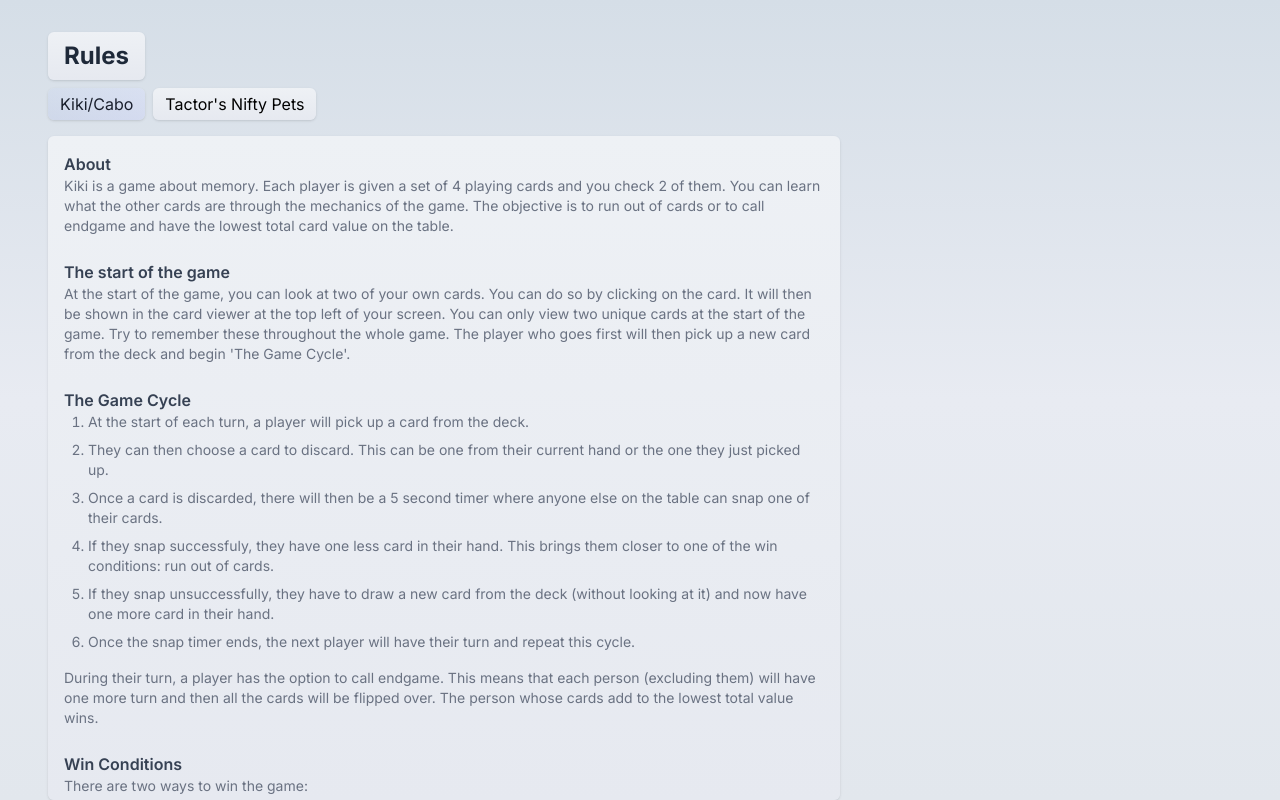
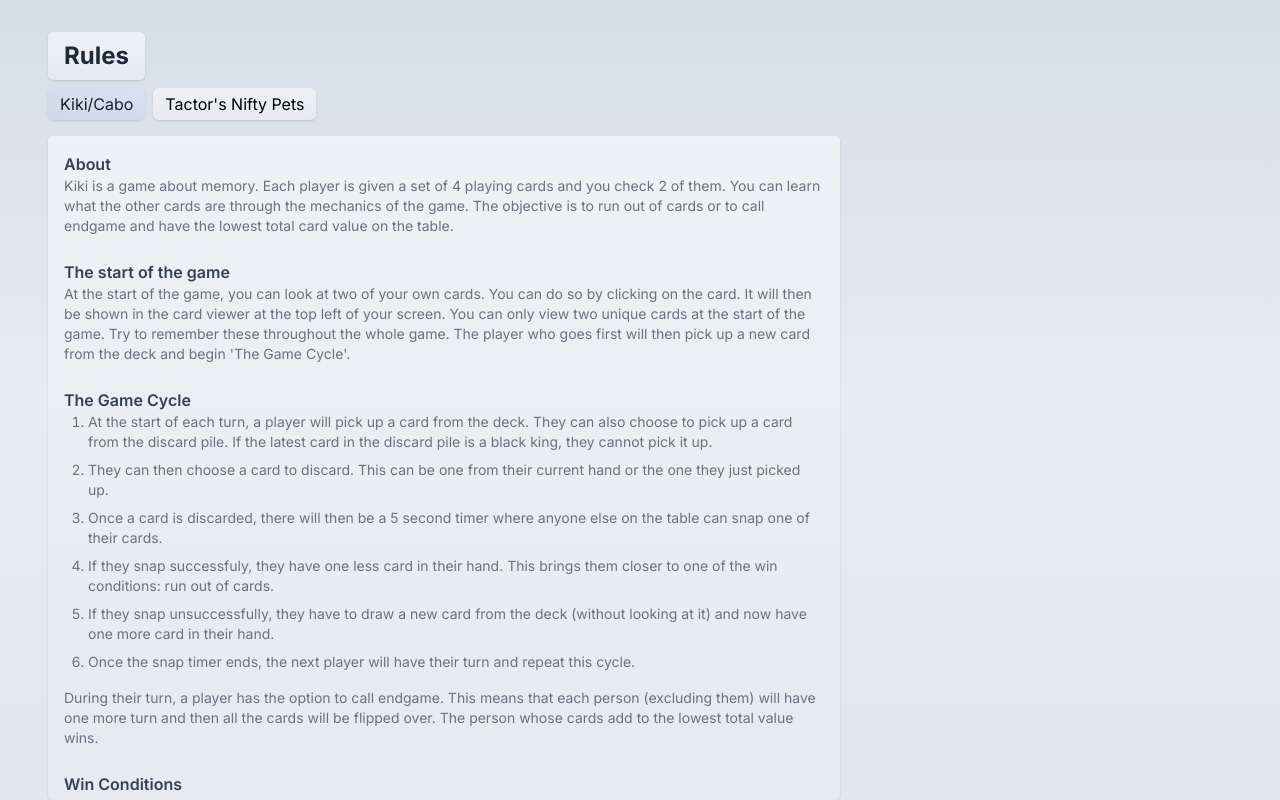
Before and after one commit to tactordev/cards, a Next.js app: page /rules in a window 1280 px wide. Both pictures are taken after a click on the element "Kiki/Cabo". Built offline with nearby package versions, Linux system fonts and the light colour scheme.

Commit message:
Upd.: rules - can't pick up black king from discard pile

```diff
--- a/app/rules/page.tsx
+++ b/app/rules/page.tsx
@@ -31,7 +31,7 @@ export default function Rules() {
 
                             <h3 className="text-gray-700 font-semibold text-md mt-6">The Game Cycle</h3>
                             <ol className="text-gray-500 text-sm list-decimal ml-6 flex flex-col gap-2">
-                                <li>At the start of each turn, a player will pick up a card from the deck.</li>
+                                <li>At the start of each turn, a player will pick up a card from the deck. They can also choose to pick up a card from the discard pile. If the latest card in the discard pile is a black king, they cannot pick it up.</li>
                                 <li>They can then choose a card to discard. This can be one from their current hand or the one they just picked up.</li>
                                 <li>Once a card is discarded, there will then be a 5 second timer where anyone else on the table can snap one of their cards.</li>
                                 <li>If they snap successfuly, they have one less card in their hand. This brings them closer to one of the win conditions: run out of cards.</li>
```
